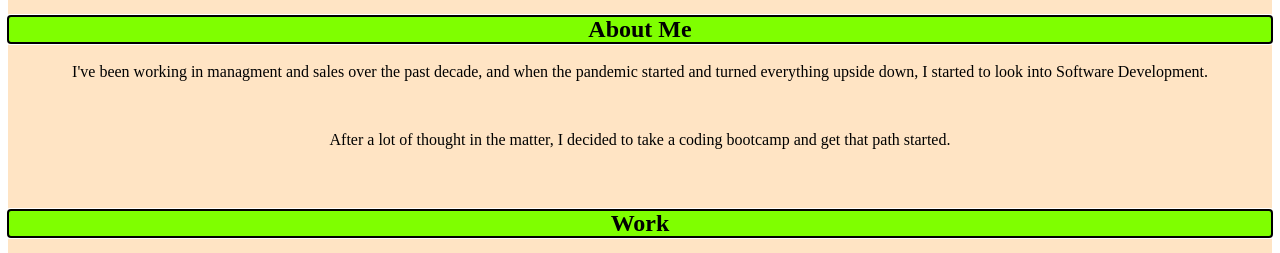
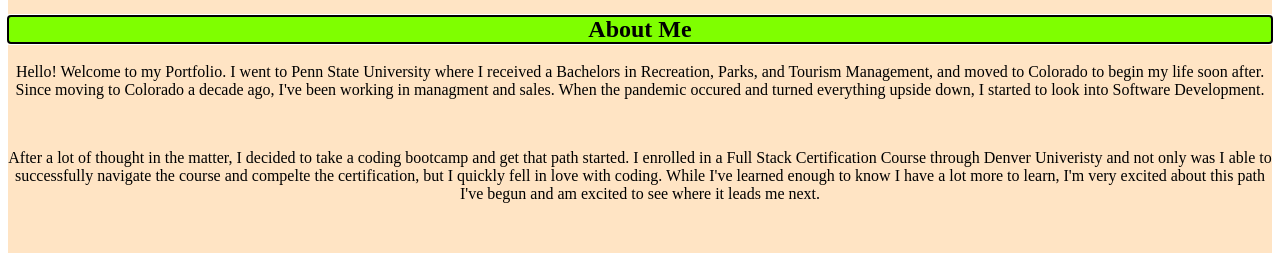
Before and after one commit to jmg5369/Professional-Portfolio, a plain HTML site: page index.html in a window 1280 px wide. Shown: the part 354-607 px from the top of the page. Drawn offline with Linux system fonts and the light colour scheme.

Commit message:
Added info to about me section

```diff
--- a/index.html
+++ b/index.html
@@ -35,11 +35,11 @@
                 </div>
                 <div class="section-content">
                     <p class="content">
-                        I've been working in managment and sales over the past decade, and when the pandemic started and turned everything upside down, I started to look into Software Development.
+                        Hello! Welcome to my Portfolio. I went to Penn State University where I received a Bachelors in Recreation, Parks, and Tourism Management, and moved to Colorado to begin my life soon after. Since moving to Colorado a decade ago, I've been working in managment and sales. When the pandemic occured and turned everything upside down, I started to look into Software Development.
                     </p>
                     <br>
                     <p class="content">
-                        After a lot of thought in the matter, I decided to take a coding bootcamp and get that path started.
+                        After a lot of thought in the matter, I decided to take a coding bootcamp and get that path started. I enrolled in a Full Stack Certification Course through Denver Univeristy and not only was I able to successfully navigate the course and compelte the certification, but I quickly fell in love with coding. While I've learned enough to know I have a lot more to learn, I'm very excited about this path I've begun and am excited to see where it leads me next.
                     </p>
                 </div>
             </section>
```
